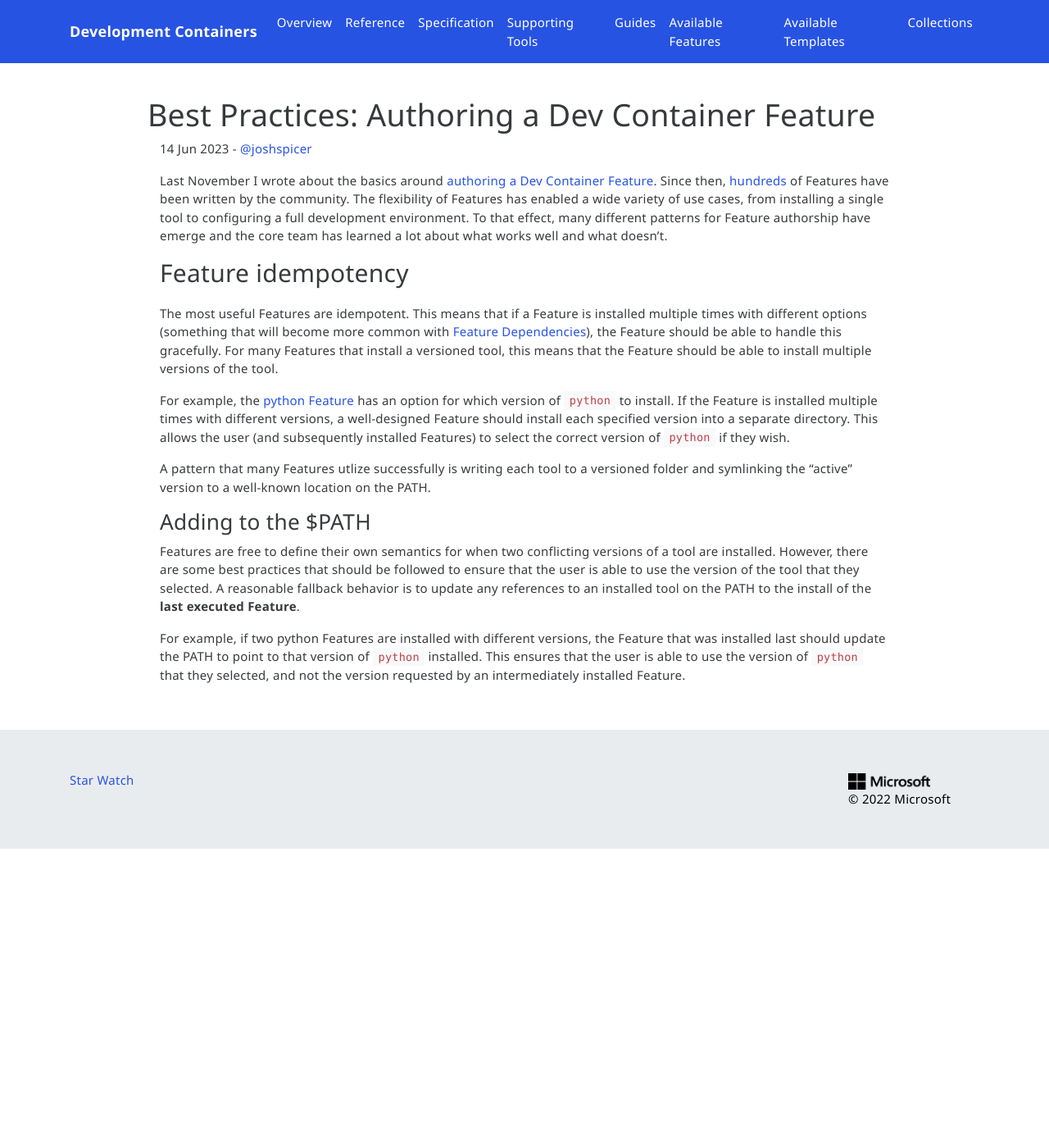
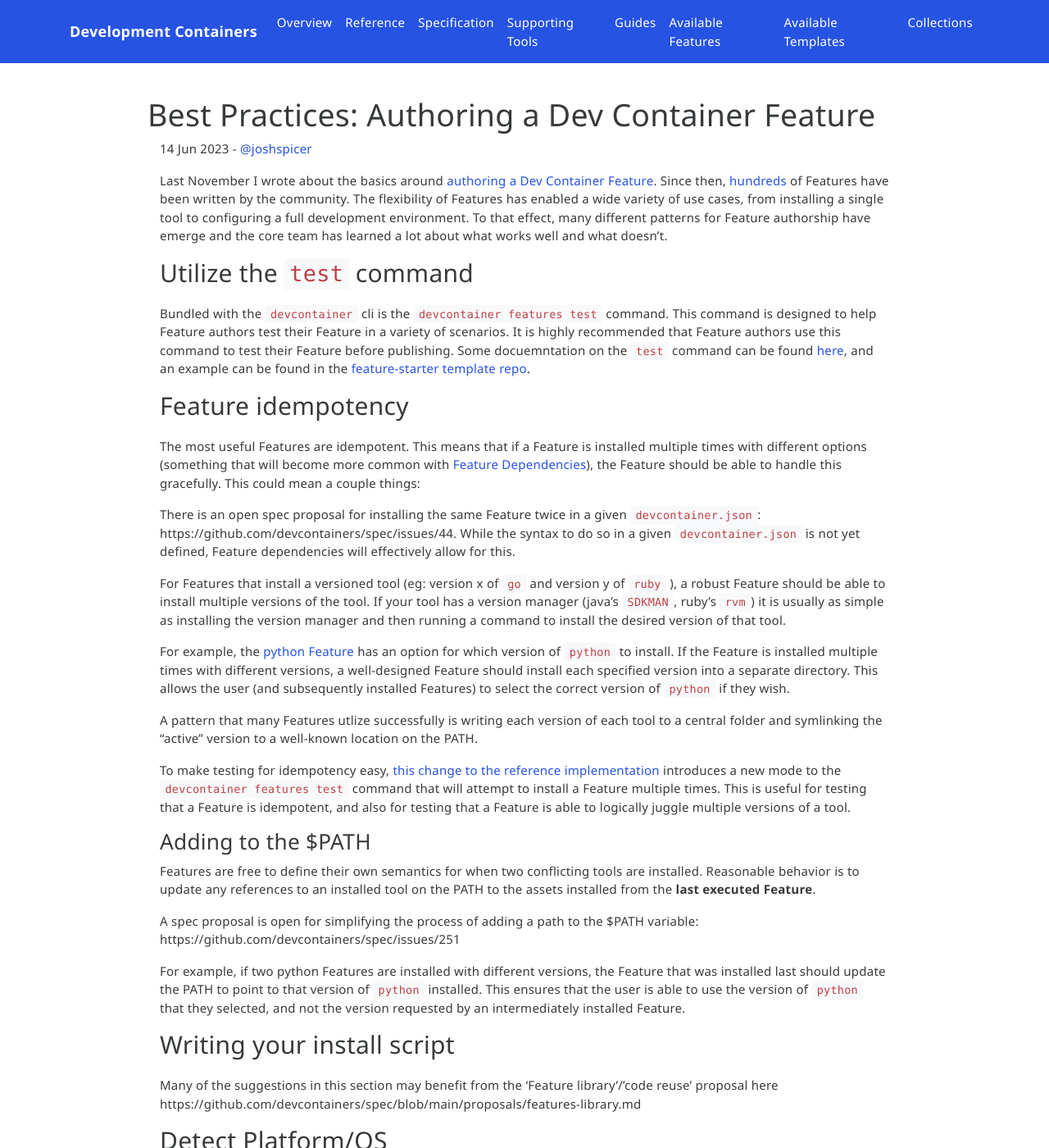
Before and after one commit to devcontainers/devcontainers.github.io, a Jekyll site: the page built from _posts/2023-06-14-feature-authoring-best-practices.md, in a window 1280 px wide and 1400 px high. Shown: the whole window at 82% size. Built offline with Jekyll 4.4.1, drawn with Linux system fonts in a browser that asks for light colours; nearby versions of some CDN libraries; comment, search, counter and statistics services are not loaded; some of the changed text lies outside the part shown.

Commit message:
more sections

````diff
--- a/_posts/2023-06-14-feature-authoring-best-practices.md
+++ b/_posts/2023-06-14-feature-authoring-best-practices.md
@@ -7,22 +7,108 @@
 
 Last November I wrote about the basics around [authoring a Dev Container Feature](/guide/author-a-feature). Since then, [hundreds](https://containers.dev/features) of Features have been written by the community. The flexibility of Features has enabled a wide variety of use cases, from installing a single tool to configuring a full development environment.  To that effect, many different patterns for Feature authorship have emerge and the core team has learned a lot about what works well and what doesn't.
 
+## Utilize the `test` command
+
+Bundled with the `devcontainer` cli is the `devcontainer features test` command.  This command is designed to help Feature authors test their Feature in a variety of scenarios.  It is highly recommended that Feature authors use this command to test their Feature before publishing. Some docuemntation on the `test` command can be found [here](https://github.com/devcontainers/cli/blob/main/docs/features/test.md#scenarios), and an example can be found in the [feature-starter template repo](https://github.com/devcontainers/feature-starter).
+
 ## Feature idempotency
 
-The most useful Features are idempotent. This means that if a Feature is installed multiple times with different options (something that will become more common with [Feature Dependencies](https://github.com/devcontainers/spec/blob/main/proposals/feature-dependencies.md)), the Feature should be able to handle this gracefully.  For many Features that install a versioned tool, this means that the Feature should be able to install multiple versions of the tool.
+The most useful Features are idempotent. This means that if a Feature is installed multiple times with different options (something that will become more common with [Feature Dependencies](https://github.com/devcontainers/spec/blob/main/proposals/feature-dependencies.md)), the Feature should be able to handle this gracefully.  This could mean a couple things:
+
+> There is an open spec proposal for installing the same Feature twice in a given `devcontainer.json`: https://github.com/devcontainers/spec/issues/44.   While the syntax to do so in a given `devcontainer.json` is not yet defined, Feature dependencies will effectively allow for this.
+
+For Features that install a versioned tool (eg: version x of `go` and version y of `ruby` ), a robust Feature should be able to install multiple versions of the tool.  If your tool has a version manager (java's `SDKMAN`, ruby's `rvm`) it is usually as simple as installing the version manager and then running a command to install the desired version of that tool.
 
 For example, the [python Feature](https://github.com/devcontainers/features/blob/main/src/python/devcontainer-feature.json#L8-L22) has an option for which version of `python` to install. If the Feature is installed multiple times with different versions, a well-designed Feature should install each specified version into a separate directory. This allows the user (and subsequently installed Features) to select the correct version of `python` if they wish.
 
-A pattern that many Features utlize successfully is writing each tool to a versioned folder and symlinking the "active" version to a well-known location on the PATH.
+A pattern that many Features utlize successfully is writing each version of each tool to a central folder and symlinking the "active" version to a well-known location on the PATH.
+
+To make testing for idempotency easy, [this change to the reference implementation](https://github.com/devcontainers/cli/pull/553) introduces a new mode to the `devcontainer features test` command that will attempt to install a Feature multiple times.  This is useful for testing that a Feature is idempotent, and also for testing that a Feature is able to logically juggle multiple versions of a tool.
 
 ### Adding to the $PATH
 
-Features are free to define their own semantics for when two conflicting versions of a tool are installed.  However, there are some best practices that should be followed to ensure that the user is able to use the version of the tool that they selected.  A reasonable fallback behavior is to update any references to an installed tool on the PATH to the install of the **last executed Feature**.
+Features are free to define their own semantics for when two conflicting tools are installed.  Reasonable behavior is to update any references to an installed tool on the PATH to the assets installed from the **last executed Feature**.
 
-<!-- TODO: Introduce better tooling support for editing PATH https://github.com/devcontainers/spec/issues/251 -->
+> A spec proposal is open for simplifying the process of adding a path to the $PATH variable: https://github.com/devcontainers/spec/issues/251
 
 For example, if two python Features are installed with different versions, the Feature that was installed last should update the PATH to point to that version of `python` installed.  This ensures that the user is able to use the version of `python` that they selected, and not the version requested by an intermediately installed Feature.
 
+## Writing your install script
 
-<!-- ## Code reuse -->
-<!-- TODO: https://github.com/devcontainers/spec/blob/main/proposals/features-library.md -->
+> Many of the suggestions in this section may benefit from the 'Feature library'/'code reuse' proposal here https://github.com/devcontainers/spec/blob/main/proposals/features-library.md
+
+
+## Detect Platform/OS
+
+> A spec proposal is open for detecting the platform/OS and providing better warnings: https://github.com/devcontainers/spec/issues/58
+
+Features are often designed to work on subset of possible base images.  For example, the majority of Features in the [`devcontainers/features` repo](https://github.com/devcontainers/features) repo as designed to work broadly with debian-derived images.  The distinction is often simply due to the wide array of base images available, and the fact that many Features will use an OS-specific package manager.
+
+One possible way to implement this check is shown below.
+
+```bash
+# Source /etc/os-release to get OS info
+# Looks something like:
+#     PRETTY_NAME="Debian GNU/Linux 11 (bullseye)"
+#     NAME="Debian GNU/Linux"
+#     VERSION_ID="11"
+#     VERSION="11 (bullseye)"
+#     VERSION_CODENAME=bullseye
+#     ID=debian
+#     HOME_URL="https://www.debian.org/"
+#     SUPPORT_URL="https://www.debian.org/support"
+#     BUG_REPORT_URL="https://bugs.debian.org/"
+. /etc/os-release
+# Store host architecture
+architecture="$(dpkg --print-architecture)"
+
+DOCKER_MOBY_ARCHIVE_VERSION_CODENAMES="buster bullseye focal bionic xenial"
+if [[ "${DOCKER_MOBY_ARCHIVE_VERSION_CODENAMES}" != *"${VERSION_CODENAME}"* ]]; then
+    print_error "Unsupported  distribution version '${VERSION_CODENAME}'. To resolve, either: (1) set feature option '\"moby\": false' , or (2) choose a compatible OS distribution"
+    print_error "Supported distributions include:  ${DOCKER_MOBY_ARCHIVE_VERSION_CODENAMES}"
+    exit 1
+fi
+
+```
+
+## Detect the non-root user
+
+Feature installation scripts are run as `root`.  In contrast, many dev containers have a `remoteUser` set (either implicitly through [image metadata](https://containers.dev/implementors/spec/#image-metadata) or directly in the `devcontainer.json`).  In a Feature's installation script, one should be mindful of the final user and account for instances where the user is not `root`.
+
+Feature authors should take advantage of the [`_REMOTE_USER` and similar variables](https://containers.dev/implementors/features/#user-env-var)  injected by conformant implementations.
+
+```bash
+
+# _REMOTE_USER is passed in
+USERNAME="${USERNAME:-"${_REMOTE_USER:-"automatic"}"}"
+
+if [ "${USERNAME}" = "auto" ] || [ "${USERNAME}" = "automatic" ]; then
+    USERNAME=""
+    POSSIBLE_USERS=("vscode" "node" "codespace" "$(awk -v val=1000 -F ":" '$3==val{print $1}' /etc/passwd)")
+    for CURRENT_USER in "${POSSIBLE_USERS[@]}"; do
+        if id -u ${CURRENT_USER} > /dev/null 2>&1; then
+            USERNAME=${CURRENT_USER}
+            break
+        fi
+    done
+    if [ "${USERNAME}" = "" ]; then
+        USERNAME=root
+    fi
+elif [ "${USERNAME}" = "none" ] || ! id -u ${USERNAME} > /dev/null 2>&1; then
+    USERNAME=root
+fi
+
+# ...
+# ...
+
+# Install tool and make sure the non-root user has permission to use it
+# ...
+# chmod -R $USERNAME $TOOL_PATH
+
+```
+
+## Implement redundant paths/strategies
+
+Most Features in [the index today](https://containers.dev/features) have some external/upstream dependency.  Very often these upstream dependencies can change (ie: versioning pattern, rotated GPG key, etc...) that may cause a Feature to fail to install.  To mitigate this, one strategy is to implement multiple paths to install a given tool (if available).  For example, a Feature that installs `go` might try to install it from the upstream package manager, and if not fall back to the a GitHub release.
+
+Writing several [scenario tests](https://github.com/devcontainers/cli/blob/main/docs/features/test.md#scenarios) will help you catch instances where a given path no longer works.
````
